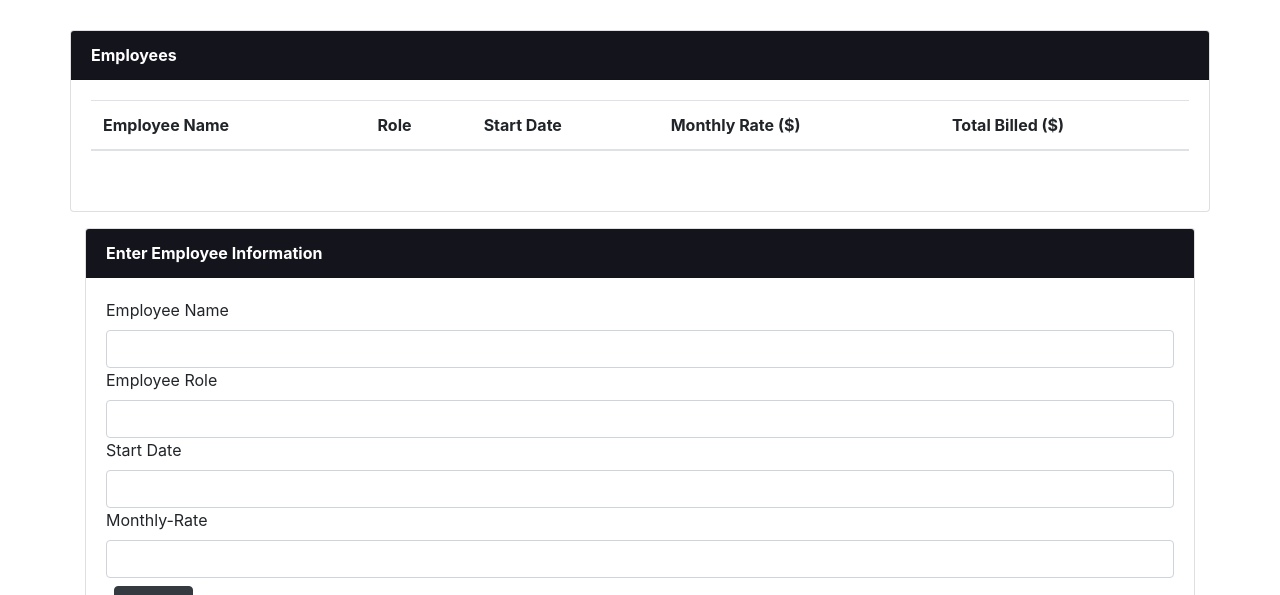
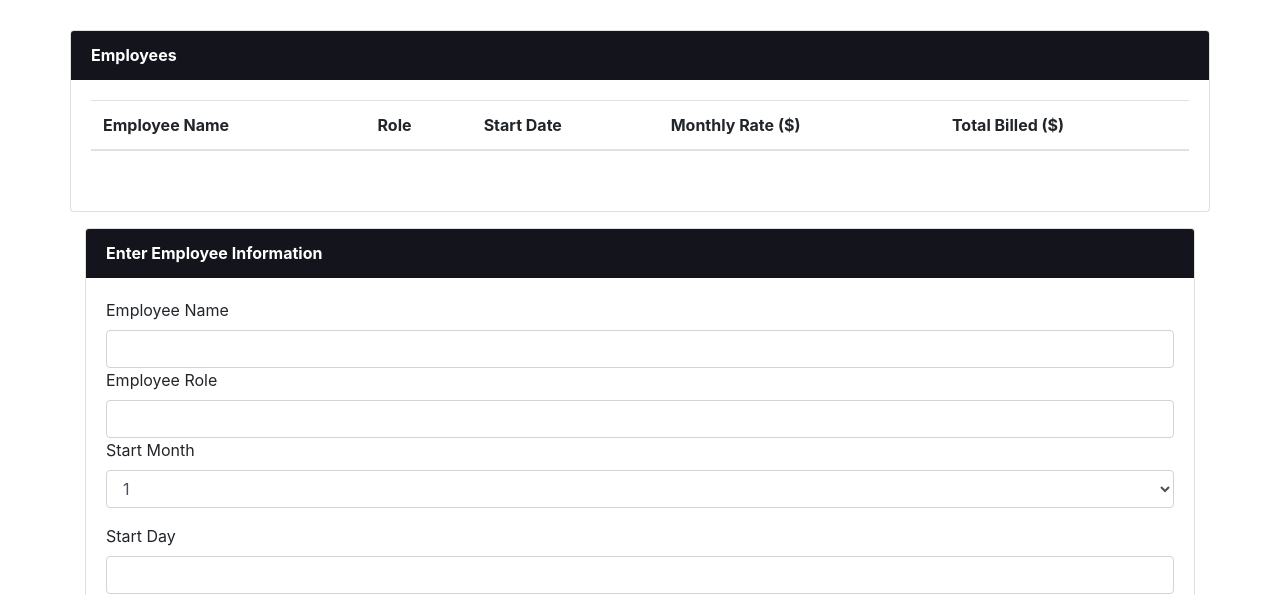
Before and after one commit to owaisj/timesheet, a plain HTML site: page index.html in a window 1280 px wide. Shown: the part 205-800 px from the top of the page. Drawn offline with nearby package versions, Linux system fonts and the light colour scheme.

Commit message:
kevins latest branch

```diff
--- a/index.html
+++ b/index.html
@@ -71,8 +71,35 @@
                                 <label for="emp-role">Employee Role</label>
                                 <input class="form-control" id="emp-role" type="text" />
 
-                                <label for="emp-stdate">Start Date</label>
-                                <input class="form-control" id="emp-stdate" type="text" />
+
+
+                                <div class="form-group">
+                                        <label for="emp-stmonth">Start Month</label>
+                                        <select class="form-control" id="emp-stmonth">
+                                          <option>1</option>
+                                          <option>2</option>
+                                          <option>3</option>
+                                          <option>4</option>
+                                          <option>5</option>
+                                          <option>6</option>
+                                          <option>7</option>
+                                          <option>8</option>
+                                          <option>9</option>
+                                          <option>10</option>
+                                          <option>11</option>
+                                          <option>12</option>
+                                        </select>
+                                      </div>
+
+                                      <div class="form-group">
+                                            <label for="emp-stday">Start Day</label>
+                                            <input class="form-control" type="number" id="start-day" />
+                                          </div>
+
+                                          <div class="form-group">
+                                                <label for="emp-styear">Start Year</label>
+                                                <input class="form-control" type="number" id="start-year" />
+                                              </div>
 
                                 <label for="emp-rate">Monthly-Rate</label>
                                 <input class="form-control" id="emp-rate" type="text" />
```
